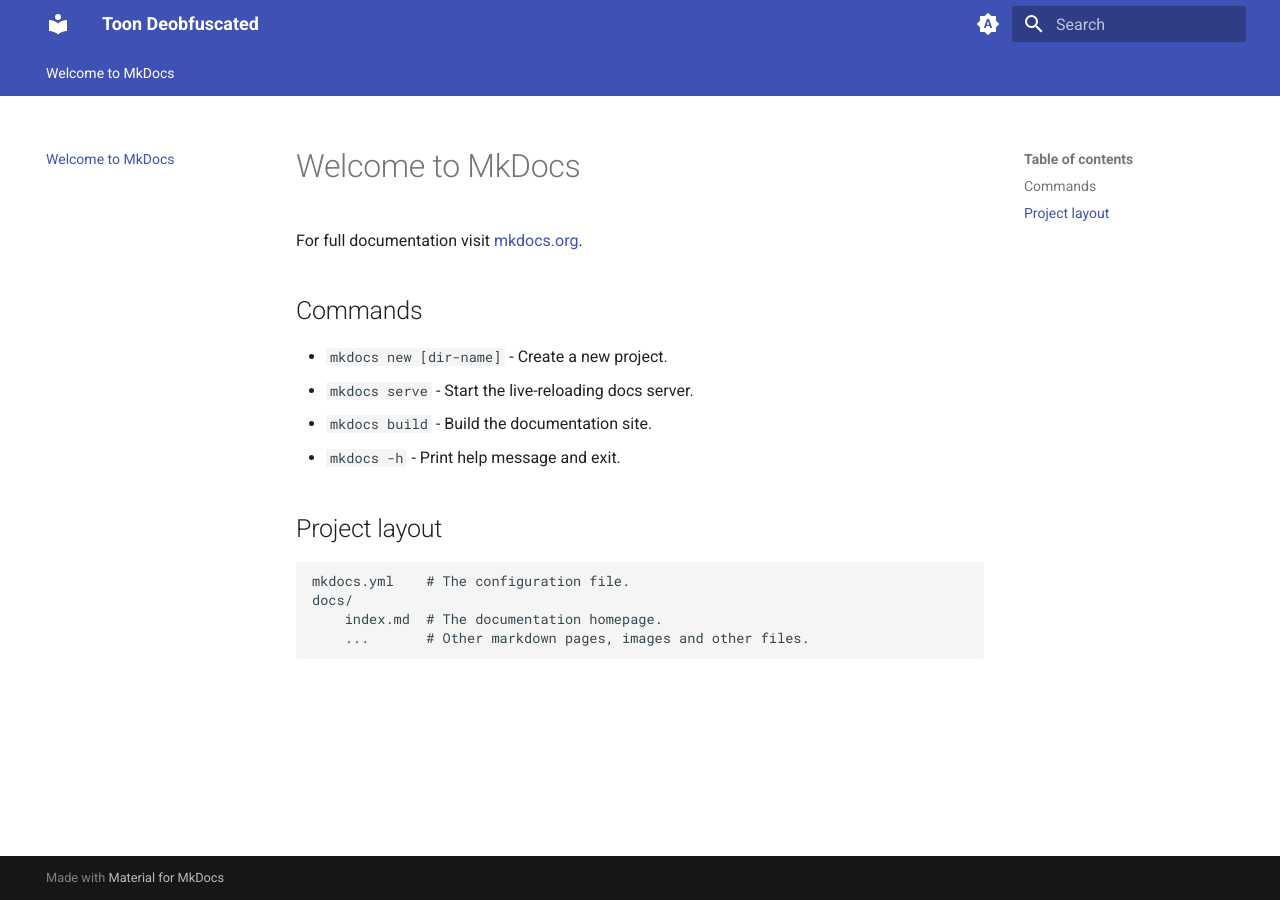
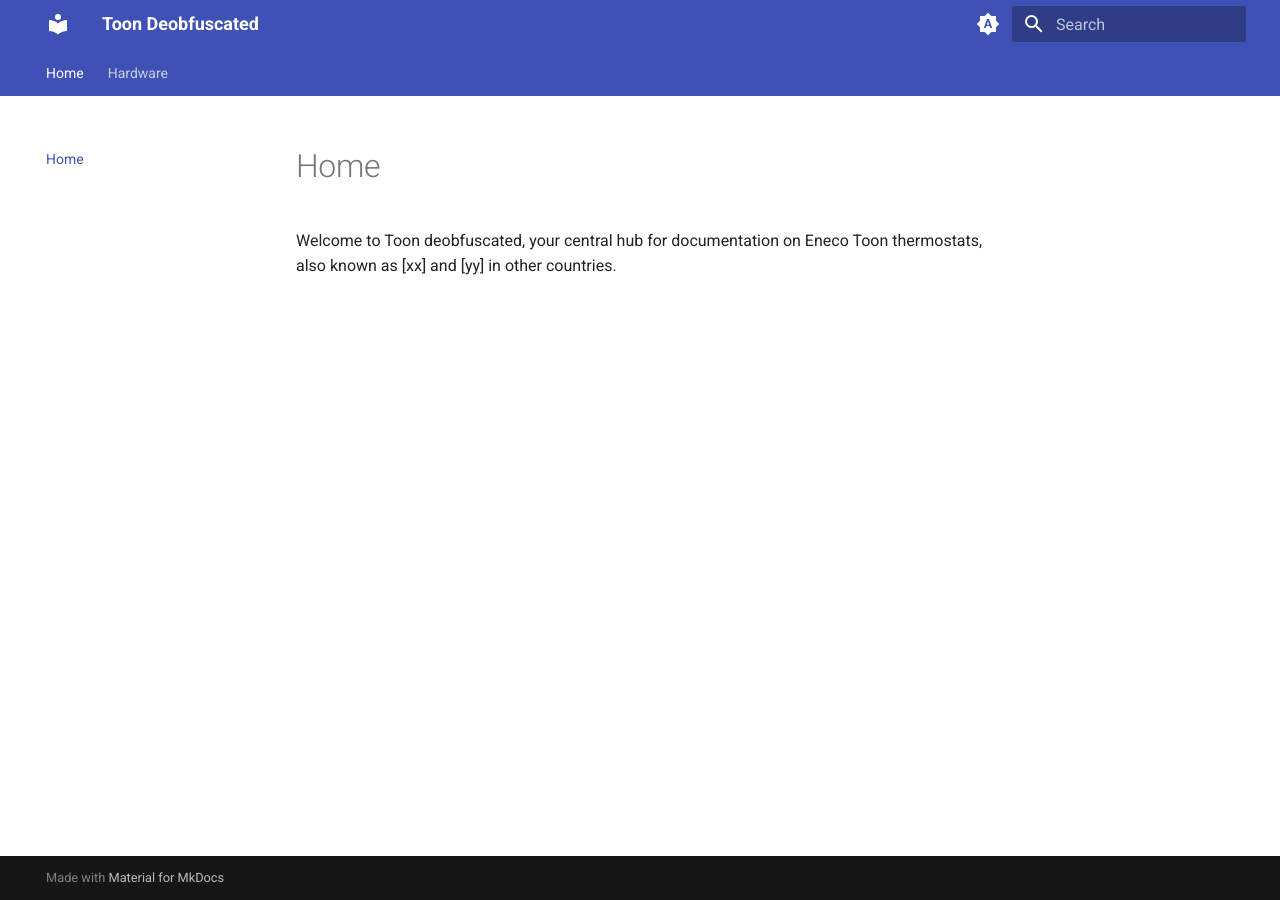
Before and after one commit to deobfuscated-org/toon, an MkDocs documentation site: the page built from docs/index.md, in a window 1280 px wide. Built offline with MkDocs 1.6.1 and Material for MkDocs 9.7.7, drawn with Linux system fonts in a browser that asks for light colours.

Commit message:
add toon1 hw specs

```diff
--- a/docs/index.md
+++ b/docs/index.md
@@ -1,17 +1,3 @@
-# Welcome to MkDocs
+# Home
 
-For full documentation visit [mkdocs.org](https://www.mkdocs.org).
-
-## Commands
-
-* `mkdocs new [dir-name]` - Create a new project.
-* `mkdocs serve` - Start the live-reloading docs server.
-* `mkdocs build` - Build the documentation site.
-* `mkdocs -h` - Print help message and exit.
-
-## Project layout
-
-    mkdocs.yml    # The configuration file.
-    docs/
-        index.md  # The documentation homepage.
-        ...       # Other markdown pages, images and other files.
+Welcome to Toon deobfuscated, your central hub for documentation on Eneco Toon thermostats, also known as [xx] and [yy] in other countries.
```
Also changed, not shown: docs/hardware/index.md (added, +18 -0 lines).
